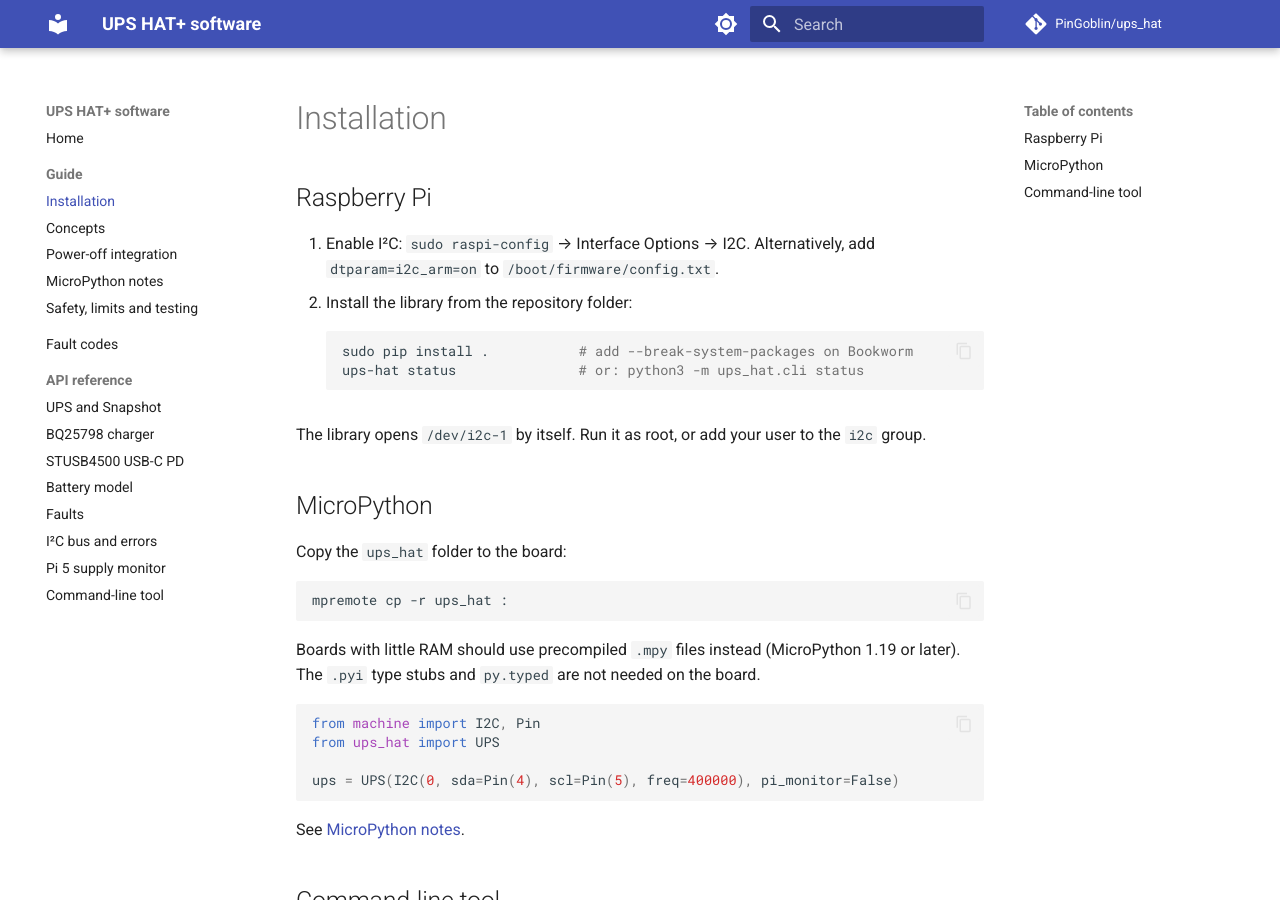
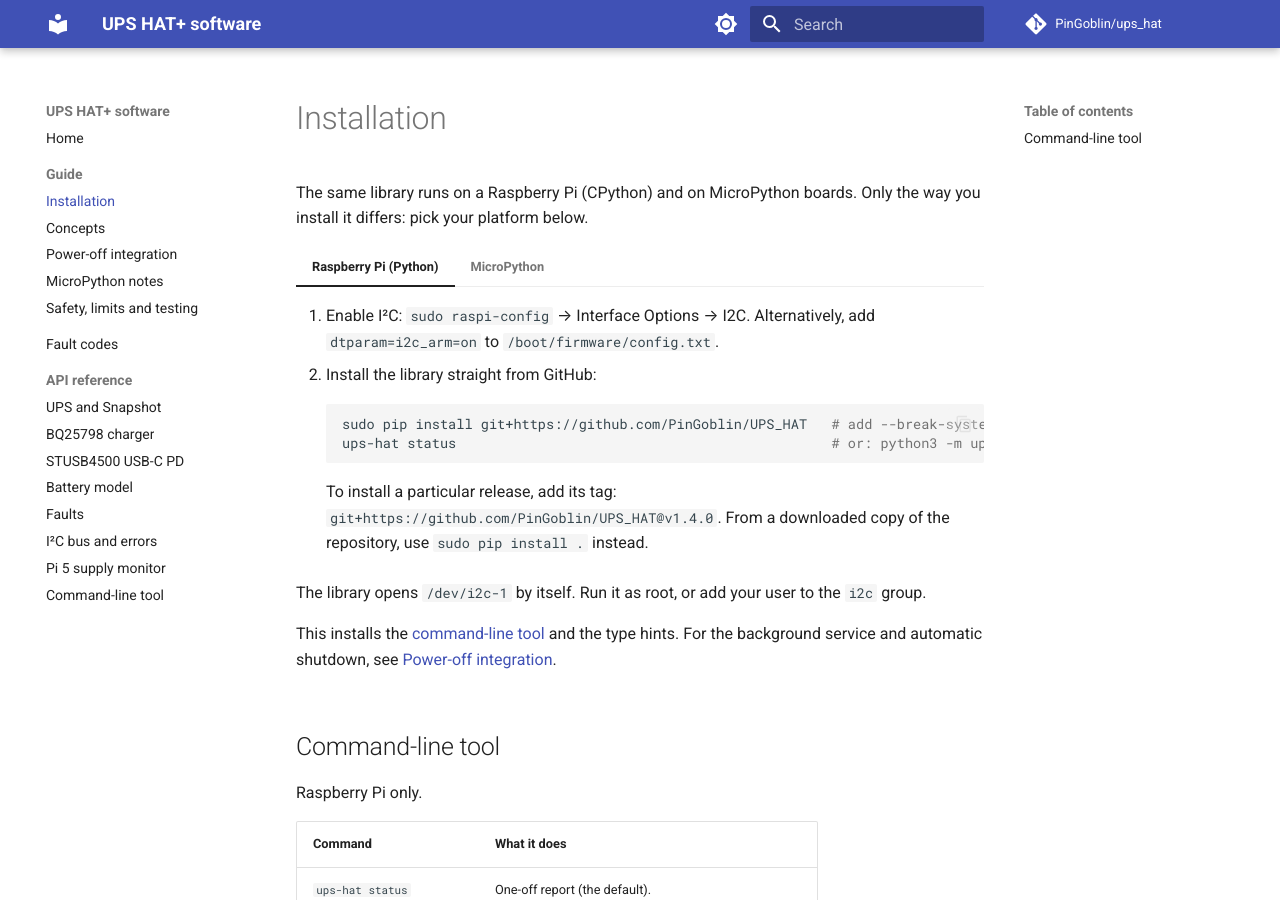
Before and after one commit to PinGoblin/UPS_HAT, an MkDocs documentation site: the page built from docs/guide/install.md, in a window 1280 px wide and 900 px high. Built offline with MkDocs 1.6.1 and Material for MkDocs 9.7.7, drawn with Linux system fonts in a browser that asks for light colours; comment, search, counter and statistics services are not loaded.

Commit message:
Docs: install page with Raspberry Pi and MicroPython tabs
Co-Authored-By: Claude Opus 5.5 <noreply@anthropic.com>
Claude-Session: https://claude.ai/code/session_01XXg2TNVW3rDWtr7LNzpcKF

````diff
--- a/docs/guide/install.md
+++ b/docs/guide/install.md
@@ -1,37 +1,57 @@
 # Installation
 
-## Raspberry Pi
+The same library runs on a Raspberry Pi (CPython) and on MicroPython boards. Only the way you install it differs: pick your platform below.
 
-1. Enable I²C: `sudo raspi-config` → Interface Options → I2C. Alternatively, add `dtparam=i2c_arm=on` to `/boot/firmware/config.txt`.
-2. Install the library from the repository folder:
+=== "Raspberry Pi (Python)"
+
+    1. Enable I²C: `sudo raspi-config` → Interface Options → I2C. Alternatively, add `dtparam=i2c_arm=on` to `/boot/firmware/config.txt`.
+    2. Install the library straight from GitHub:
+
+        ```sh
+        sudo pip install git+https://github.com/PinGoblin/UPS_HAT   # add --break-system-packages on Bookworm
+        ups-hat status                                              # or: python3 -m ups_hat.cli status
+        ```
+
+        To install a particular release, add its tag: `git+https://github.com/PinGoblin/UPS_HAT@v1.4.0`. From a downloaded copy of the repository, use `sudo pip install .` instead.
+
+    The library opens `/dev/i2c-1` by itself. Run it as root, or add your user to the `i2c` group.
+
+    This installs the [command-line tool](#command-line-tool) and the type hints. For the background service and automatic shutdown, see [Power-off integration](power-off.md).
+
+=== "MicroPython"
+
+    MicroPython boards get the library only: the command-line tool (`cli.py`) and Pi 5 monitoring (`pimon.py`) are left out because they need Linux. Pass `pi_monitor=False` when you create [`UPS`][ups_hat.board.UPS].
+
+    **Precompiled `.mpy` files (recommended).** Download `ups_hat-mpy-<version>.zip` from the [latest release](https://github.com/PinGoblin/UPS_HAT/releases/latest), unzip it and copy the folder to the board:
 
     ```sh
-    sudo pip install .           # add --break-system-packages on Bookworm
-    ups-hat status               # or: python3 -m ups_hat.cli status
+    mpremote cp -r ups_hat :
     ```
 
-The library opens `/dev/i2c-1` by itself. Run it as root, or add your user to the `i2c` group.
+    The board then loads the files without compiling them, which needs much less RAM. `README.txt` in the zip shows the `.mpy` version the files were built for; it must match your firmware.
 
-## MicroPython
+    **Source files with `mip`.** Installs the `.py` files from GitHub into `/lib` on the board:
 
-Copy the `ups_hat` folder to the board:
+    ```sh
+    mpremote mip install github:PinGoblin/UPS_HAT/micropython            # latest
+    mpremote mip install github:PinGoblin/UPS_HAT/micropython@v1.4.0     # a release
+    ```
 
-```sh
-mpremote cp -r ups_hat :
-```
+    The board compiles these when you import them, which needs extra RAM: see [MicroPython notes](micropython.md) for how much.
 
-Boards with little RAM should use precompiled `.mpy` files instead (MicroPython 1.19 or later). The `.pyi` type stubs and `py.typed` are not needed on the board.
+    Then, for example on a Raspberry Pi Pico:
 
-```python
-from machine import I2C, Pin
-from ups_hat import UPS
+    ```python
+    from machine import I2C, Pin
+    from ups_hat import UPS
 
-ups = UPS(I2C(0, sda=Pin(4), scl=Pin(5), freq=400000), pi_monitor=False)
-```
-
-See [MicroPython notes](micropython.md).
+    ups = UPS(I2C(0, sda=Pin(4), scl=Pin(5), freq=400000), pi_monitor=False)
+    print(ups.report())
+    ```
 
 ## Command-line tool
+
+Raspberry Pi only.
 
 | Command | What it does |
 |---|---|
--- a/mkdocs.yml
+++ b/mkdocs.yml
@@ -53,6 +53,8 @@ markdown_extensions:
   - pymdownx.highlight
   - pymdownx.inlinehilite
   - pymdownx.superfences
+  - pymdownx.tabbed:
+      alternate_style: true
 
 plugins:
   - search
````
